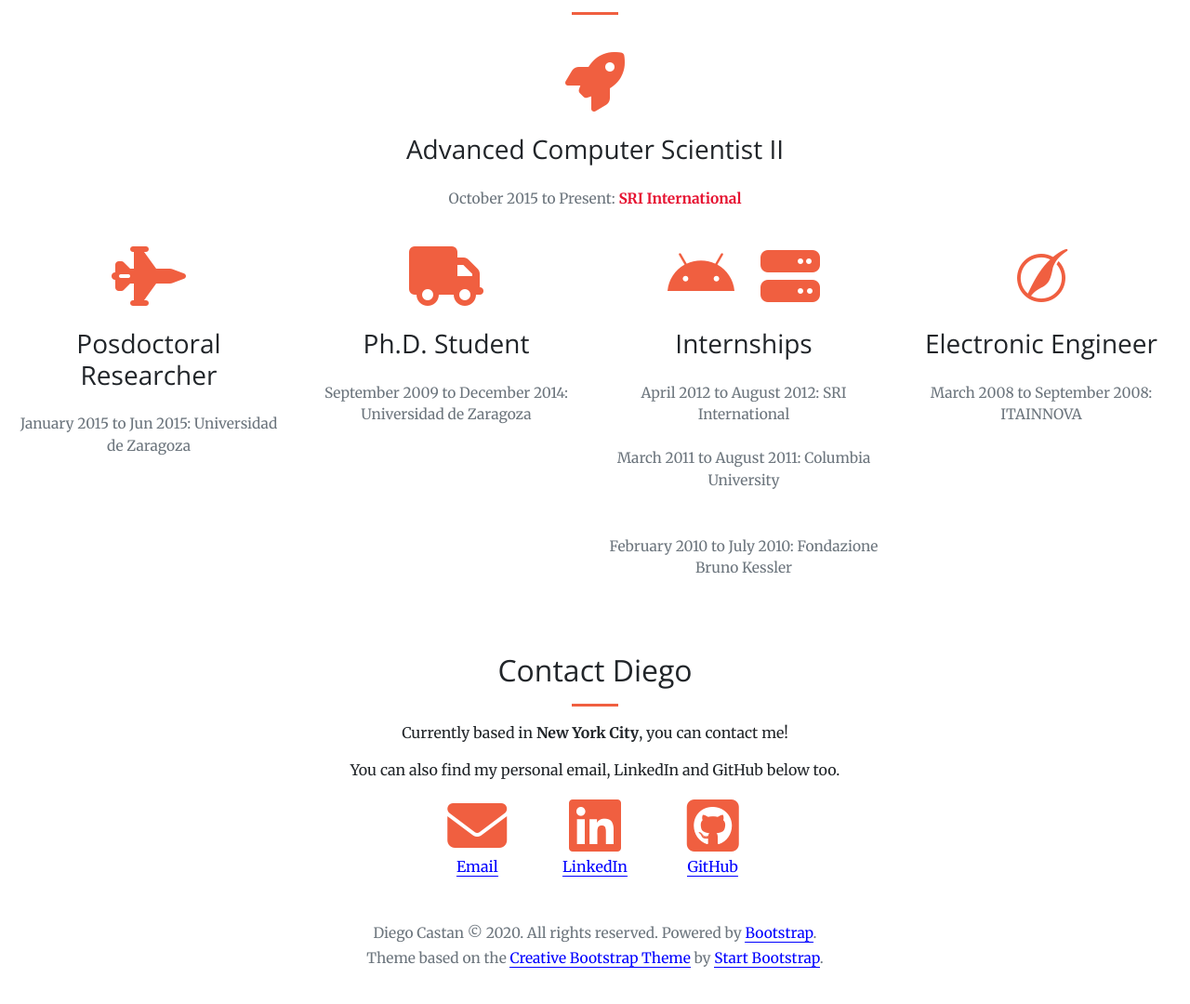
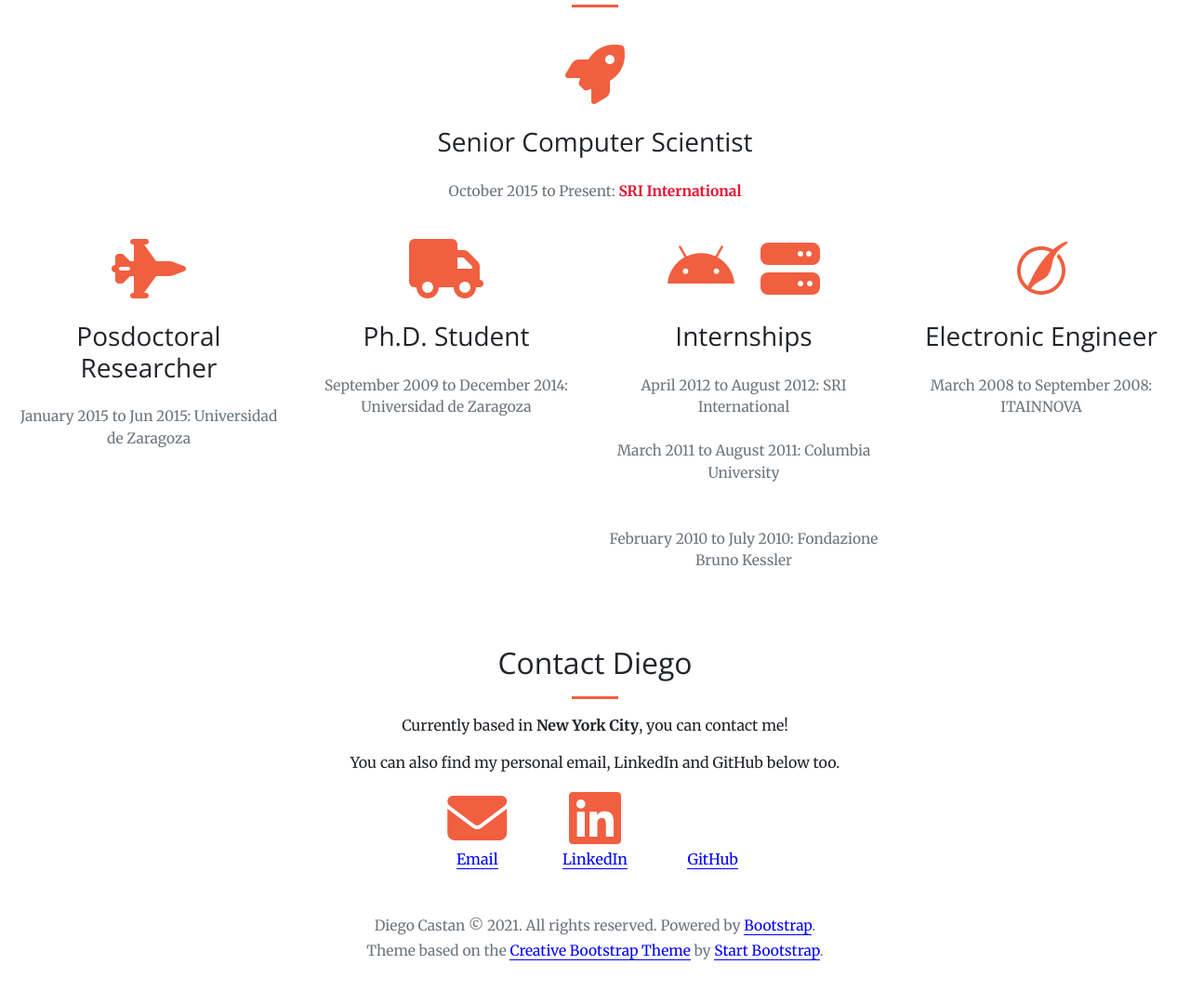
Before and after one commit to diegocastan/diegocastan.github.io, a plain HTML site: page index.html in a window 1280 px wide. Shown: the part 1620-2700 px from the top of the page at 93% size. Drawn offline with nearby package versions, Linux system fonts and the light colour scheme.

Commit message:
New icons

```diff
--- a/index.html
+++ b/index.html
@@ -142,7 +142,7 @@
         <div class="col-lg-3 col-md-6 col-sm-6 text-center div-padding-fix mb-4"">
           <i class="fa fa-4x fa-graduation-cap text-faded sr-icons"></i>
           <h3 class="text-white">Graduation</h3>
-          <p class="text-faded">Graduated in May 2014 with Cum Laude</p>
+          <p class="text-faded">Graduated in 2014 with Cum Laude</p>
         </div>
 
         <div class="col-lg-3 col-md-6 col-sm-6 text-center mb-4"">
@@ -178,7 +178,7 @@
         </div>
 				<div class="col-sm-12 text-center mt-4 mb-4"">
           <i class="fa fa-4x fa-rocket text-primary sr-icons"></i>
-          <h3 class="mt-4 mb-4">Advanced Computer Scientist II</h3>
+          <h3 class="mt-4 mb-4">Senior Computer Scientist</h3>
           <p class="text-muted">October 2015 to Present: <span class="RtnRed">SRI International</span></p>
         </div>
         <div class="col-lg-3 col-sm-6 text-center">
@@ -256,7 +256,8 @@
 
         <div class="col-4 col-sm-4 col-lg-2 text-center">
           <a href="https://github.com/diegocastan">
-            <i class="fa fa-github-square fa-4x sr-icons"></i>
+		  <!-- <i class="fa fa-github-square fa-4x sr-icons"></i> -->
+            <i class="fa fa-4x fa-graduation-cap text-faded sr-icons"></i>
           </a>
           <p><a href="https://github.com/diegocastan" class="text-blue">GitHub</a></p>
         </div>
@@ -271,7 +272,7 @@
                    set to 1 (awesome new bootstrap 4 mb-1 class)-->
   <div class="container">
     <p class="text-center text-muted text-small mb-1">
-      Diego Castan &copy; 2020. All rights reserved.
+      Diego Castan &copy; 2021. All rights reserved.
       Powered by <a href="http://www.getbootstrap.com/" class="text-blue">Bootstrap</a>.
     </p>
     <p class="text-center text-muted text-small">
```
